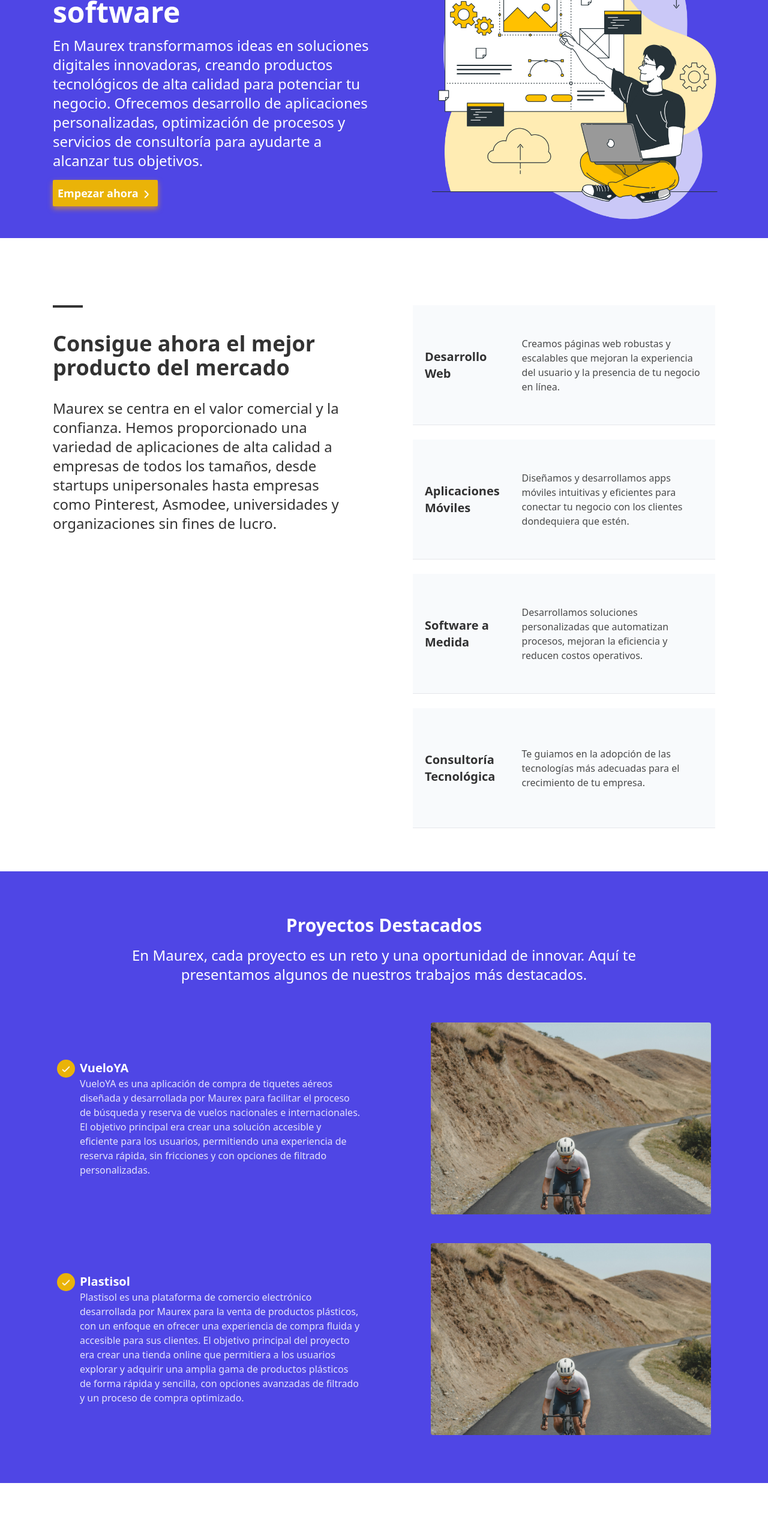
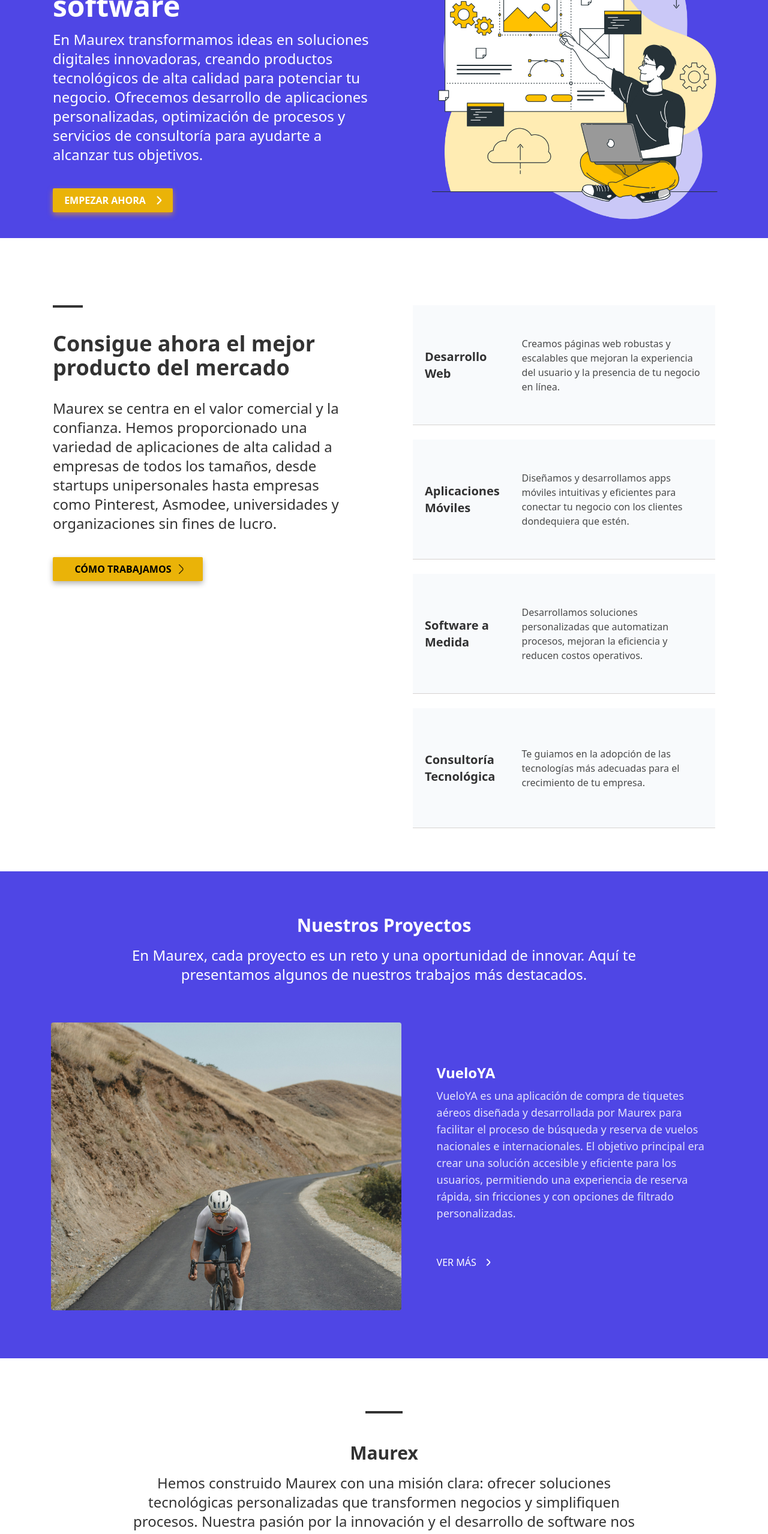
Before and after one commit to Soy-Mauricio/Maurex, a React (Vite) app: page / in a window 1280 px wide. Shown: the part 234-2792 px from the top of the page at 60% size. Built offline with nearby package versions, Linux system fonts and the light colour scheme.

Commit message:
Creacion de diseño PC 1.4

```diff
--- a/src/components/blocks/OurServices.tsx
+++ b/src/components/blocks/OurServices.tsx
@@ -11,7 +11,7 @@ const OurServices: React.FC<OurServicesProps> = ({title, description, number, ic
 
     return (
 
-      <div className={`${number !== 4 ? 'mb-6' : ''} bg-slate-50 border-b-[1px] hover:border-b-indigo-500 h-[200px] flex items-center justify-center flex-col cursor-pointer group`}>
+      <div className={`${number !== 4 ? 'mb-6' : ''} bg-slate-50 border-b-[1px] border-stone-300 hover:border-b-indigo-500 h-[200px] flex items-center justify-center flex-col cursor-pointer group`}>
         <div className='flex items-center h-auto'>
           <a className='h-[100%] p-5'>
             <span className='flex items-center justify-between gap-8 relative'>
--- a/src/components/blocks/ServiceBlocks.tsx
+++ b/src/components/blocks/ServiceBlocks.tsx
@@ -1,24 +1,27 @@
 import React from 'react';
 import ImagenesBlocks from './ImagenesBlocks';
 interface ServiceBlockProps {
-    icon: string;
     title: string;
     description: string;
+    icons: string;
     isFirst?: boolean; // Nueva propiedad opcional para identificar si es el primero
 }
 
-const ServiceBlocks: React.FC<ServiceBlockProps> = ({ icon, title, description, isFirst }) => {
+const ServiceBlocks: React.FC<ServiceBlockProps> = ({title, description, icons, isFirst }) => {
     return (
-      <div className={`sm:flex items-center justify-evenly mt-12 ${isFirst ? 'sm:mt-0' : ''}`}>
-        <div className=' text-white flex items-start sm:w-[50%]'>
-          <img className='w-[30px] mr-2 bg-yellow-500 p-2 rounded-2xl' src={icon} alt='' />
-          <div className='sm:w-[80%]'>
-            <h1 className='font-bold text-xl'>{title}</h1>
-            <p className='font-medium opacity-85'>{description}</p>
+      <div className={`sm:flex items-center justify-around mt-12 ${isFirst ? 'sm:mt-0' : ''}`}>
+        <div className='sm:w-[50%] sm:h-[60vh] mt-5 sm:mt-0'>
+          <ImagenesBlocks/>
+        </div>
+        <div className='text-white flex items-start sm:w-[40%] h-auto'>
+          <div className='h-auto'>
+            <h1 className='font-bold text-2xl'>{title}</h1>
+            <p className='text-lg opacity-85 mt-2'>{description}</p>
+            <div className='mt-14 flex items-center'>
+              <a className='cursor-pointer' href="">VER MÁS</a>
+              <img className='w-[22px] ml-2' src={icons} alt="Siguiente" />
+            </div>
           </div>
-        </div>
-        <div className='sm:w-[40%] sm:h-[40vh] mt-5 sm:mt-0'>
-          <ImagenesBlocks/>
         </div>
       </div>
     );
--- a/src/components/pages/Home.tsx
+++ b/src/components/pages/Home.tsx
@@ -20,11 +20,12 @@ const Home: React.FC = () => {
                 <p className='mt-4 sm:text-2xl font-medium'>En Maurex transformamos ideas en soluciones digitales innovadoras, creando productos tecnológicos de alta calidad para potenciar tu negocio. Ofrecemos desarrollo de aplicaciones personalizadas, optimización de procesos y servicios de consultoría para ayudarte a alcanzar tus objetivos.</p>
               </div>
 
-              <div className='mt-4'>
-                <button className='rounded-sm shadow-[0_4px_10px_rgba(255,165,0,0.6)] flex items-center justify-center w-[auto] bg-yellow-500 transition ease-in-out delay-150 hover:-translate-y-1 duration-300'>
-                  <a className='p-2 font-semibold text-lg'>
-                    Empezar ahora
-                    <img className='w-[24px] inline-block' src="/public/Icons/angulo-pequeno-derecha.png" alt="" /></a>
+              <div className='mt-10'>
+                <button className='rounded-sm shadow-[0_4px_10px_rgba(255,165,0,0.6)] flex items-center justify-center w-[200px] bg-yellow-500 transition ease-in-out delay-150 hover:-translate-y-1 duration-300 will-change-transform'>
+                  <a className='p-2 font-semibold text-base flex items-center'>
+                    EMPEZAR AHORA
+                  </a>
+                  <img className='w-[26px] inline-block' src="Icons/angulo-pequeno-derecha.png" alt="" />
                 </button>
               </div>
             </div>
@@ -46,6 +47,15 @@ const Home: React.FC = () => {
               </div>
               <div className='mt-8'>
                 <p className='text-2xl opacity-80'>Maurex se centra en el valor comercial y la confianza. Hemos proporcionado una variedad de aplicaciones de alta calidad a empresas de todos los tamaños, desde startups unipersonales hasta empresas como Pinterest, Asmodee, universidades y organizaciones sin fines de lucro.</p>
+              </div>
+
+              <div className='mt-10'>
+                <button className='rounded-sm shadow-[0_4px_10px_rgba(0,0,0,0.3)] flex items-center justify-center w-[250px] bg-yellow-500 transition ease-in-out delay-150 hover:-translate-y-1 duration-300 will-change-transform'>
+                  <a className='p-2 font-semibold text-base flex items-center '>
+                    CÓMO TRABAJAMOS
+                  </a>
+                  <img className='w-[16px] inline-block' src="Icons/angulo-derecho.png" alt="" />
+                </button>
               </div>
           </div>
 
@@ -85,7 +95,7 @@ const Home: React.FC = () => {
         {/* Contenido sobre nuestros proyectos */}
         <div className='h-[auto] p-4 max-w-[1200px] w-full mx-auto'>
           <div className='h-[auto] mt-14 '>
-            <h2 className='text-3xl mt-4 font-bold flex justify-center text-center text-white'>Proyectos Destacados</h2>
+            <h2 className='text-3xl mt-4 font-bold flex justify-center text-center text-white'>Nuestros Proyectos</h2>
             <div className=' flex justify-center items-center'>
               <p className='text-center mt-4 sm:w-[75%] text-2xl text-white'>En Maurex, cada proyecto es un reto y una oportunidad de innovar. Aquí te presentamos algunos de nuestros trabajos más destacados.</p>
             </div>
@@ -93,18 +103,14 @@ const Home: React.FC = () => {
 
           {/* Utilizamos el componente ServiceBlock con props */}
           <div className='sm:flex-col mt-16 mb-16'>
+
             <ServiceBlocks
-              icon="/Icons/controlar.png"
               title="VueloYA"
               description="VueloYA es una aplicación de compra de tiquetes aéreos diseñada y desarrollada por Maurex para facilitar el proceso de búsqueda y reserva de vuelos nacionales e internacionales. El objetivo principal era crear una solución accesible y eficiente para los usuarios, permitiendo una experiencia de reserva rápida, sin fricciones y con opciones de filtrado personalizadas."
+              icons="/Icons/angulo-pequeno-derecha.png"
               isFirst={true} // Indicamos que este es el primer bloque
             />
 
-            <ServiceBlocks
-              icon="/Icons/controlar.png"
-              title="Plastisol"
-              description="Plastisol es una plataforma de comercio electrónico desarrollada por Maurex para la venta de productos plásticos, con un enfoque en ofrecer una experiencia de compra fluida y accesible para sus clientes. El objetivo principal del proyecto era crear una tienda online que permitiera a los usuarios explorar y adquirir una amplia gama de productos plásticos de forma rápida y sencilla, con opciones avanzadas de filtrado y un proceso de compra optimizado."
-            />
           </div>
         </div>
       </section>
```
